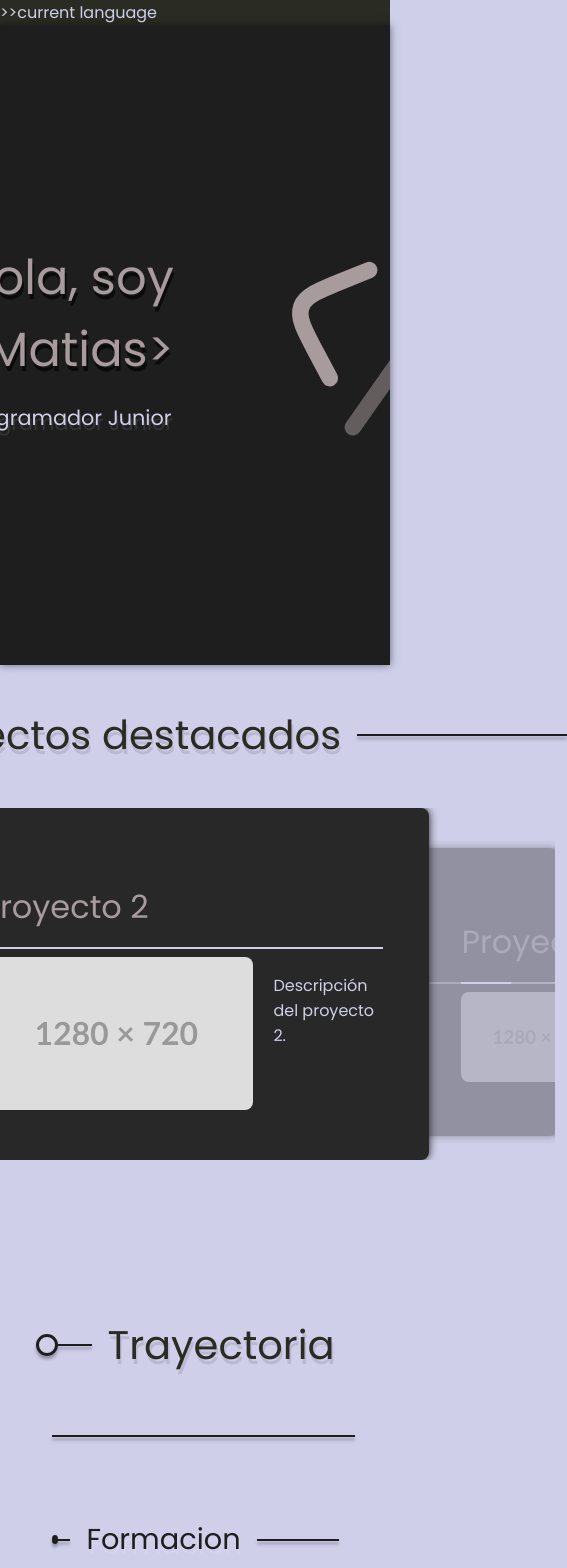
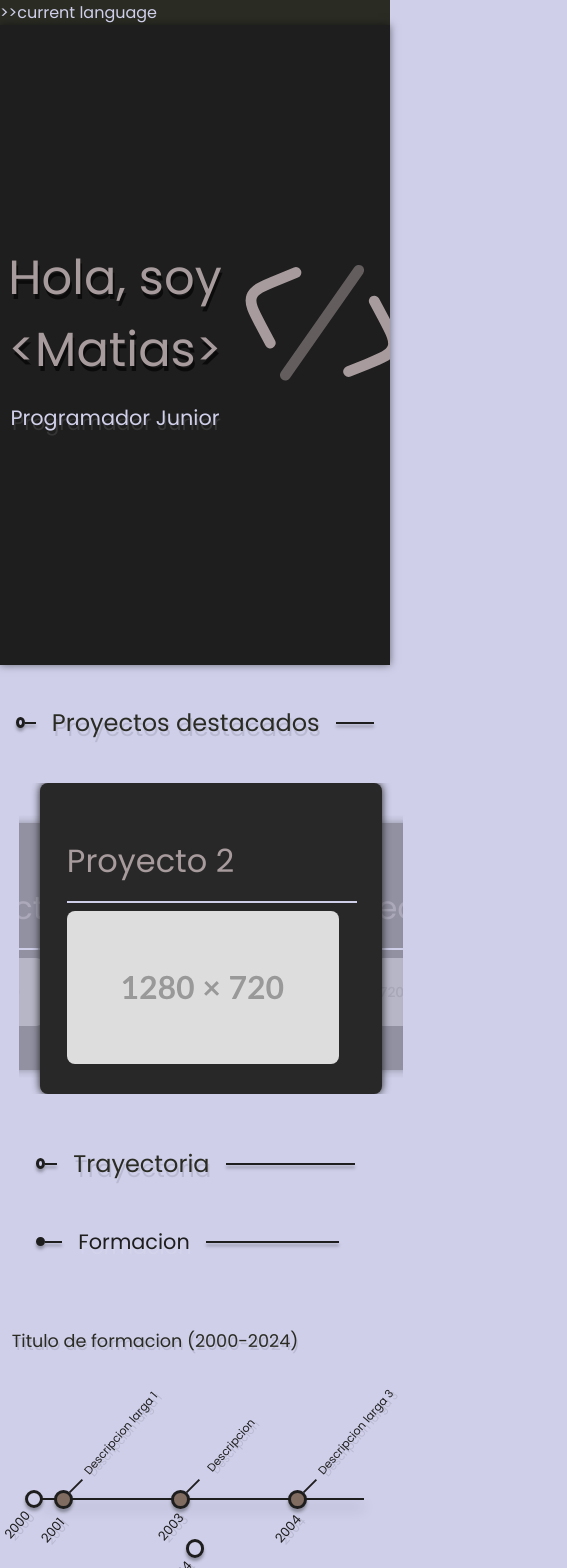
Before and after one commit to Matii111/Matii111.github.io, a React (Create React App) app: page / in a window 390 px wide. Shown: the top 1568 px of the page, 567 px wide, since content can reach past the window. Built offline with nearby package versions, Linux system fonts and the light colour scheme.

Commit message:
style(major): Resolution from 2560 to 425 px working.

```diff
--- a/src/components/featuredProjects/projectCardsFormat.js
+++ b/src/components/featuredProjects/projectCardsFormat.js
@@ -46,7 +46,7 @@ function ProjectFormat() {
     };
 
     return (
-        <div>
+        <div className='featured-container'>
             <div className='featured-title'>
                 <div className='circle-title' ></div>
                 <hr className='left-hr' />
--- a/src/index.css
+++ b/src/index.css
@@ -164,26 +164,29 @@ body {
 /* CAREER CONTENT */
 
 .career-container {
-  width: 90%;
+  width: 100%;
   margin: 0 auto;
+  display: flex;
+  flex-direction: column;
+  align-items: center;
+  justify-content: center;
 }
 
 .career-title {
-  margin: 1rem;
   display: flex;
   flex-direction: row;
-  justify-content: flex-start;
+  justify-content: center;
   align-items: center;
-  flex-wrap: wrap;
-  align-content: center;
+  flex-wrap: nowrap;
   font-size: 2.5rem;
   color: #2A2C24;
+  padding: 1rem;
   cursor: default;
   text-shadow: 0.1rem 0.3rem rgba(0, 0, 0, 0.1);
 }
 
 .career-title>.right-hr {
-  width: 76rem;
+  width: 67%;
   box-shadow: 0 0.2rem 0.2rem rgba(0, 0, 0, 0.3);
 }
 
@@ -194,7 +197,7 @@ body {
 }
 
 .career-divisor {
-  margin: 2rem;
+  width: 77%;
   margin-bottom: 3rem;
   border: 0.1rem solid #1E1E1E;
   box-shadow: 0em 0.1em 0em 0em rgba(0, 0, 0, 0.1);
@@ -204,19 +207,20 @@ body {
   margin: 2rem auto;
   margin-bottom: 3rem;
   border: 0.1rem solid #1E1E1E;
-  width: 90%;
+  width: 74%;
   display: block;
 }
 
 .career-subtitle {
   margin: 2rem;
+  margin-left: 4rem;
   font-size: 1.8rem;
   color: #1E1E1E;
   display: flex;
   flex-direction: row;
   flex-wrap: nowrap;
   align-items: center;
-  justify-content: flex-start;
+  justify-content: center;
   cursor: default;
 }
 
@@ -225,7 +229,7 @@ body {
 }
 
 .career-subtitle>.right-hr {
-  width: 90%;
+  width: 70%;
   box-shadow: 0 0.2rem 0.2rem rgba(0, 0, 0, 0.3);
 }
 
@@ -370,9 +374,10 @@ body {
 
 .career-content>.career-content-description {
   color: #1E1E1E;
-  width: 83rem;
   font-size: 1.3rem;
   cursor: default;
+  text-align: justify;
+  width: 74%;
 }
 
 .career-content-title {
@@ -391,6 +396,7 @@ body {
   height: 30rem;
   display: flex;
   flex-direction: column;
+  align-items: center;
 }
 
 .tools-content {
@@ -423,7 +429,6 @@ body {
 
 .tools-title {
   padding: 1rem;
-  padding-left: 7rem;
   padding-bottom: 5rem;
   color: #CFCFEA;
   font-size: 2rem;
@@ -432,6 +437,10 @@ body {
   align-items: center;
   cursor: default;
   text-shadow: 0.1rem 0.3rem rgba(255, 255, 255, 0.1);
+  width: 74%;
+  display: flex;
+  align-content: center;
+  justify-content: center;
 }
 
 .tools-title .left-hr {
@@ -443,8 +452,8 @@ body {
 }
 
 .tools-title .circle-title {
-  width: 1rem;
-  height: 1rem;
+  min-width: 1rem;
+  min-height: 1rem;
   border-radius: 50%;
   border-style: solid;
   border-color: #816C61;
@@ -534,6 +543,10 @@ body {
 
 /* FEATURED CONTENT */
 
+.featured-container {
+  width: 100%;
+}
+
 .featured-title {
   position: relative;
   display: flex;
@@ -542,10 +555,11 @@ body {
   align-items: center;
   flex-wrap: nowrap;
   text-shadow: 0.1rem 0.3rem rgba(0, 0, 0, 0.1);
+  padding: 1rem;
 }
 
 .featured-title>p {
-  font-size: 3.5rem;
+  font-size: 3rem;
   color: #2A2C24;
   cursor: default;
 }
@@ -569,7 +583,7 @@ body {
 }
 
 .right-hr {
-  width: 51rem;
+  width: 56%;
   margin-left: 1rem;
   border: 0.1rem solid #1E1E1E;
   margin-right: 0rem;
@@ -610,8 +624,8 @@ body {
   background: #1E1E1E;
   flex-direction: row;
   align-items: center;
-  top: 30%;
-  left: 27%;
+  top: 14%;
+  left: 30.5%;
   position: absolute;
   display: flex;
   justify-content: center;
@@ -857,9 +871,14 @@ body {
 
 
 /* 4k RES */
-@media (max-width: 2560px) {
+@media (min-width: 2560px) {
   .career-title>.right-hr {
-    width: 122rem;
+    width: 70%;
+  }
+
+  .project-preview-container {
+    top: 20%;
+    left: 34.5%;
   }
 }
 
@@ -872,7 +891,7 @@ body {
   }
 
   .project-preview-container {
-    top: 10%;
+    top: 15%;
     left: 22%;
   }
 
@@ -888,14 +907,18 @@ body {
     padding: 3rem;
   }
 
+  .middle-card {
+    margin-left: 2rem;
+  }
+
   /* CAREER CONTENT */
 
   .career-content-title {
-    left: -22rem;
+    left: -17rem;
   }
 
   .career-long-hr {
-    width: 70rem;
+    width: 64rem;
   }
 
   .career-title>.right-hr {
@@ -903,7 +926,7 @@ body {
   }
 
   .career-content>.career-content-description {
-    width: 90%;
+    width: 74%;
   }
 
   .tools-title {
@@ -964,9 +987,12 @@ body {
     font-size: 2rem;
   }
 
+  .project-card .project-img-container img {
+    max-width: 7.5rem;
+  }
+
   .middle-card .project-img-container img {
     max-width: 10rem;
-
   }
 
   .project-img-container img {
@@ -974,8 +1000,9 @@ body {
   }
 
   .middle-card {
-    width: 18rem;
+    width: 20rem;
     height: 10rem;
+    margin-left: 0rem;
   }
 
   .slideButtonNext>img,
@@ -987,6 +1014,8 @@ body {
   .project-preview-container {
     height: 50%;
     width: 34rem;
+    top: 16%;
+    left: 23.5%;
   }
 
   .project-preview-title>p {
@@ -1015,7 +1044,7 @@ body {
   }
 
   .overlay-close-button>img {
-    margin-bottom: 15rem;
+    margin-bottom: 19rem;
   }
 
   /* CAREER CONTENT */
@@ -1025,7 +1054,7 @@ body {
   }
 
   .career-long-hr {
-    width: 50rem;
+    width: 44rem;
   }
 
   /* SPECIALITIES CONTENT */
@@ -1052,25 +1081,45 @@ body {
   }
 
   .career-content-title {
-    left: -11rem;
+    left: -8rem;
   }
 
   .horizontal-hr>p {
     font-size: 1.2rem;
+    height: 0rem;
   }
 
   .career-content>.career-content-description {
-    width: 90%;
+    width: 74%;
   }
 
   .career-featured-container {
     margin-left: 5rem;
+  }
+
+  .career-start-line>p,
+  .career-end-line>p {
+    font-size: 0.8rem;
+    rotate: calc(311deg);
+    margin-top: 1.5rem;
+    margin-left: -2rem;
+  }
+
+  .career-featured-content>p {
+    font-size: 0.8rem;
+    rotate: calc(311deg);
+    margin-top: 3rem;
+    margin-left: -2rem;
   }
 }
 
 @media (max-width: 768px) {
 
   /* CAREER SECTION */
+  .career-content>p {
+    font-size: 1.4rem;
+  }
+
   .career-title>.right-hr {
     width: 21rem;
   }
@@ -1080,7 +1129,7 @@ body {
   }
 
   .career-content-title {
-    left: -4rem;
+    left: -8rem;
   }
 
   .career-featured-container {
@@ -1164,11 +1213,11 @@ body {
 
   .project-card {
     height: 12rem;
+    margin-left: -2.9rem;
   }
 
   .slide-container {
-    width: 45rem;
-
+    width: 34.5rem;
   }
 
   .right-hr {
@@ -1176,12 +1225,9 @@ body {
   }
 
   .project-preview-container {
-    height: 36%;
-  }
-
-  .project-preview-container {
-    top: 25%;
-    left: 14%;
+    top: 22%;
+    left: 14.6%;
+    height: 23rem;
   }
 
   .middle-card .project-img-container img {
@@ -1189,7 +1235,7 @@ body {
   }
 
   .overlay-close-button>img {
-    margin-bottom: 21rem;
+    margin-bottom: 19rem;
   }
 
   /* PRESENTATION CARD */
@@ -1225,3 +1271,201 @@ body {
     height: 4rem;
   }
 }
+
+@media (max-width: 425px) {
+
+  /* PRESENTATION LABEL */
+
+  .presentation-label {
+    padding-left: 0rem;
+  }
+
+  .presentation-logo>img {
+    width: 15rem;
+    margin-left: -5rem;
+    padding-bottom: 3rem;
+  }
+
+  /* FEATURED PROJECTS */
+
+  .featured-title>p {
+    font-size: 1.5rem;
+  }
+
+  .circle-title {
+    width: 0.3rem;
+    height: 0.3rem;
+  }
+
+  .right-hr {
+    width: 4rem;
+  }
+
+  .left-hr {
+    width: 1rem;
+  }
+
+  .slide-container {
+    width: 24rem;
+    margin-left: 1rem;
+    height: 20rem;
+  }
+
+  .project-card {
+    padding: 1.7rem;
+    width: 15rem;
+    height: 12rem;
+  }
+
+  .middle-card {
+    padding: 1.7rem;
+    width: 18rem;
+    margin-left: -2rem;
+    height: 12rem;
+  }
+
+  .project-preview-container {
+    top: 9%;
+    left: 3%;
+    width: 25rem;
+    height: 40rem;
+  }
+
+  .slideButtonNext>img {
+    left: -4.5rem;
+  }
+
+  .project-preview {
+    flex-direction: row;
+  }
+
+  .overlay-close-button>img {
+    margin-left: -4rem;
+    margin-bottom: 35rem;
+  }
+
+  .project-preview-right {
+    margin-top: -7rem;
+    margin-left: 1rem;
+  }
+
+  .middle-card>.project-info>.project-description {
+    display: none;
+  }
+
+  .project-img-container {
+    margin: 0;
+  }
+
+  /* CAREER SECTION */
+
+  .section {
+    width: 90%;
+  }
+
+  .career-subtitle {
+    margin-top: -1rem;
+    font-size: 1.3rem;
+    margin-left: 1rem;
+  }
+
+  .career-title>.right-hr {
+    width: 12rem;
+  }
+
+  .career-long-hr {
+    width: 20rem;
+  }
+
+  .career-featured-content {
+    margin-left: -3rem !important;
+  }
+
+  .career-featured-container {
+    width: 19rem;
+  }
+
+  .career-featured-content>p {
+    font-size: 0.8rem;
+    rotate: calc(311deg);
+    margin-top: 2rem;
+    margin-left: 0rem;
+  }
+
+  .career-content>p {
+    font-size: 1.4rem;
+    margin-bottom: 4rem;
+  }
+
+  .career-start-line>p,
+  .career-end-line>p {
+    font-size: 0.8rem;
+    rotate: calc(311deg);
+    margin-top: 1rem;
+    margin-left: -2rem;
+  }
+
+  .horizontal-hr>p {
+    rotate: calc(311deg);
+    margin-left: 0.3rem;
+    margin-top: -1.5rem;
+    height: 0rem;
+    font-size: 0.7rem !important;
+  }
+
+  .horizontal-hr>hr {
+    opacity: 0;
+  }
+
+  .career-subtitle>.right-hr {
+    width: 44%;
+  }
+
+  .career-content>.career-content-description {
+    font-size: 0.8rem;
+    margin-bottom: -1rem;
+  }
+
+  .career-content>.career-content-title {
+    margin-left: 11rem;
+    font-size: 1.1rem;
+    text-wrap: nowrap;
+  }
+
+  .career-title {
+    font-size: 1.5rem;
+    margin-right: 0;
+  }
+
+  /* FOOTER */
+
+  .footer-title .left-hr,
+  .footer-title .right-hr {
+    width: 2rem;
+  }
+
+  .footer-title>p {
+    font-size: 1rem;
+  }
+
+  /* TOOLS */
+  .tools-title {
+    width: 90%;
+    padding-left: 1rem;
+    padding-bottom: 3rem;
+  }
+
+  .tools-title .right-hr {
+    width: 18%;
+  }
+
+  .tool-item>img {
+    height: 2.5rem;
+    padding-right: 0rem;
+    padding-left: 0rem;
+  }
+
+  .tools-container {
+    height: 24rem;
+  }
+}
```
